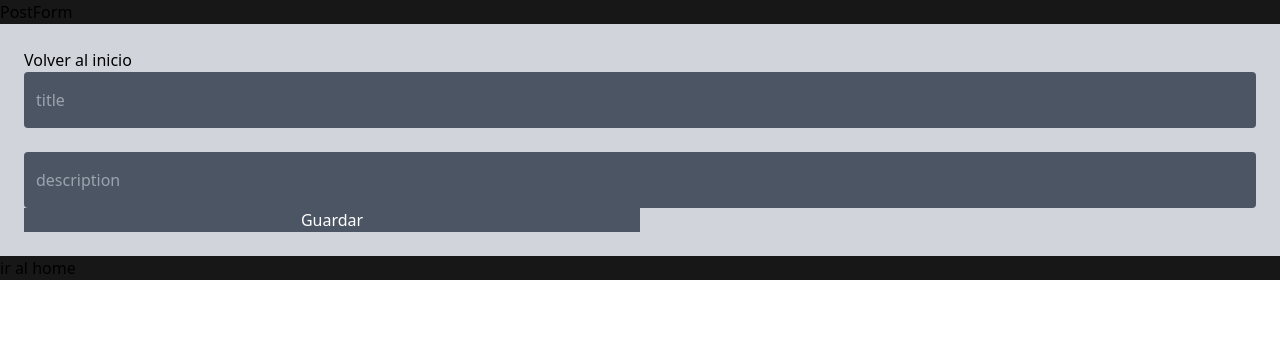
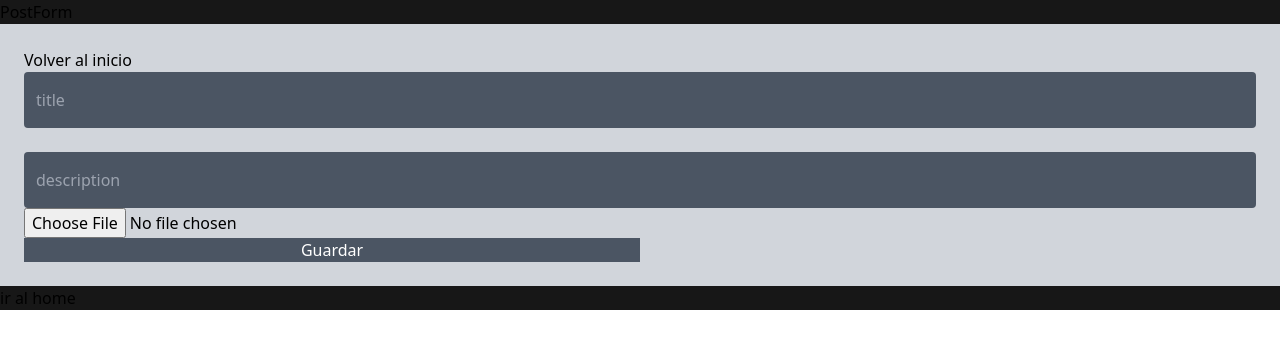
Before and after one commit to Nixomart/CLIENT-REACT-RESTAPINODE, a React (Create React App) app: page /newPost in a window 1280 px wide. Shown: the top 348 px of the page. Built offline with nearby package versions, Linux system fonts and the light colour scheme; no server answers.

Commit message:
image upload is working, starting to styles and edit post with image

```diff
--- a/src/api/posts.js
+++ b/src/api/posts.js
@@ -1,12 +1,27 @@
-import axios from 'axios'
+import axios from "axios";
 
 export const getPostsRequest = async () =>
-    await axios.get('http://localhost:4000/posts')
-export const createPostRequest = async (post) =>
-    await axios.post('http://localhost:4000/addPost', post)
+  await axios.get("http://localhost:4000/posts");
+
+export const createPostRequest = async (post) => {
+  const form = new FormData();
+
+  for (let key in post) {
+    form.append(key, post[key]);
+  }
+
+  return await axios.post("http://localhost:4000/addPost", form, {
+    headers: {
+      "Content-Type": "multipart/form-data",
+    },
+  });
+};
+
 export const deletePostRequest = async (id) =>
-    await axios.delete('http://localhost:4000/posts/' + id)
+  await axios.delete("http://localhost:4000/posts/" + id);
+
 export const getPostRequest = async (id) =>
-    await axios.get('http://localhost:4000/posts/' + id)
+  await axios.get("http://localhost:4000/posts/" + id);
+
 export const updatePostRequest = async (id, post) =>
-    await axios.put(`http://localhost:4000/posts/${id}`, post)
+  await axios.put(`http://localhost:4000/posts/${id}`, post);
--- a/src/components/PostCard.js
+++ b/src/components/PostCard.js
@@ -48,6 +48,7 @@ export default function ({ post }) {
     <div className="bg-slate-300 mx-6 my-2 px-3 py-3 text-black">
       <h3 className="text-center">{post.title}</h3>
       <p className="text-center">{post.description}</p>
+      {post.image && <img src={post.image.url} />}
       <div className="flex justify-center justify-evenly mt-6">
         <button
           className="bg-red-500 text-white p-3"
--- a/src/context/PostContext.js
+++ b/src/context/PostContext.js
@@ -21,6 +21,7 @@ export const PostProvider = ({ children }) => {
   const newPost = async (post) => {
     const res = await createPostRequest(post);
     //setea el estado con los post anterior y agrega el nuevo desde el res.data
+    console.log('res from context', res)
     setPosts([...posts, res.data]);
   };
 
--- a/src/pages/PostForm.js
+++ b/src/pages/PostForm.js
@@ -9,7 +9,8 @@ import * as Yup from "yup";
 export default function PostForm() {
   const [post, setPost] = useState({
     title: "",
-    description: ""
+    description: "",
+    image: null
   })
 
 
@@ -42,8 +43,9 @@ export default function PostForm() {
           //values obtiene los valores de los field
           //condicional para ver si es para actualizar o para guardar
           //si existe el id en la url etc..
-          if(params.id){
-            const res = await updatePost(params.id, values)
+
+           if(params.id){
+            await updatePost(params.id, values)
           }else{
             await newPost(values)
           }
@@ -53,7 +55,8 @@ export default function PostForm() {
         enableReinitialize
       >
         {/*  funcion {()=>()} y se desectructura para recibir la funcion handlesubmit*/}
-        {({ handleSubmit }) => (
+        {/* setFieldValue Es porque Formik no puede setear los campos de tipo field*/}
+        {({ handleSubmit, setFieldValue }) => (
           <Form
           className="bg-gray-300 px-6 py-6 flex flex-col"
           onSubmit={handleSubmit}>
@@ -77,6 +80,15 @@ export default function PostForm() {
               component={"p"}
               name="description"
             />
+
+            {/* labael para la subida de imagenes */}
+            <label htmlFor="image"></label>
+
+            <input
+            type={'file'}
+            name='image'
+            onChange={(e) =>setFieldValue('image',e.target.files[0])}/>
+
             <button
             className="bg-gray-600 text-white w-1/2"
             type="submit">Guardar</button>
```
